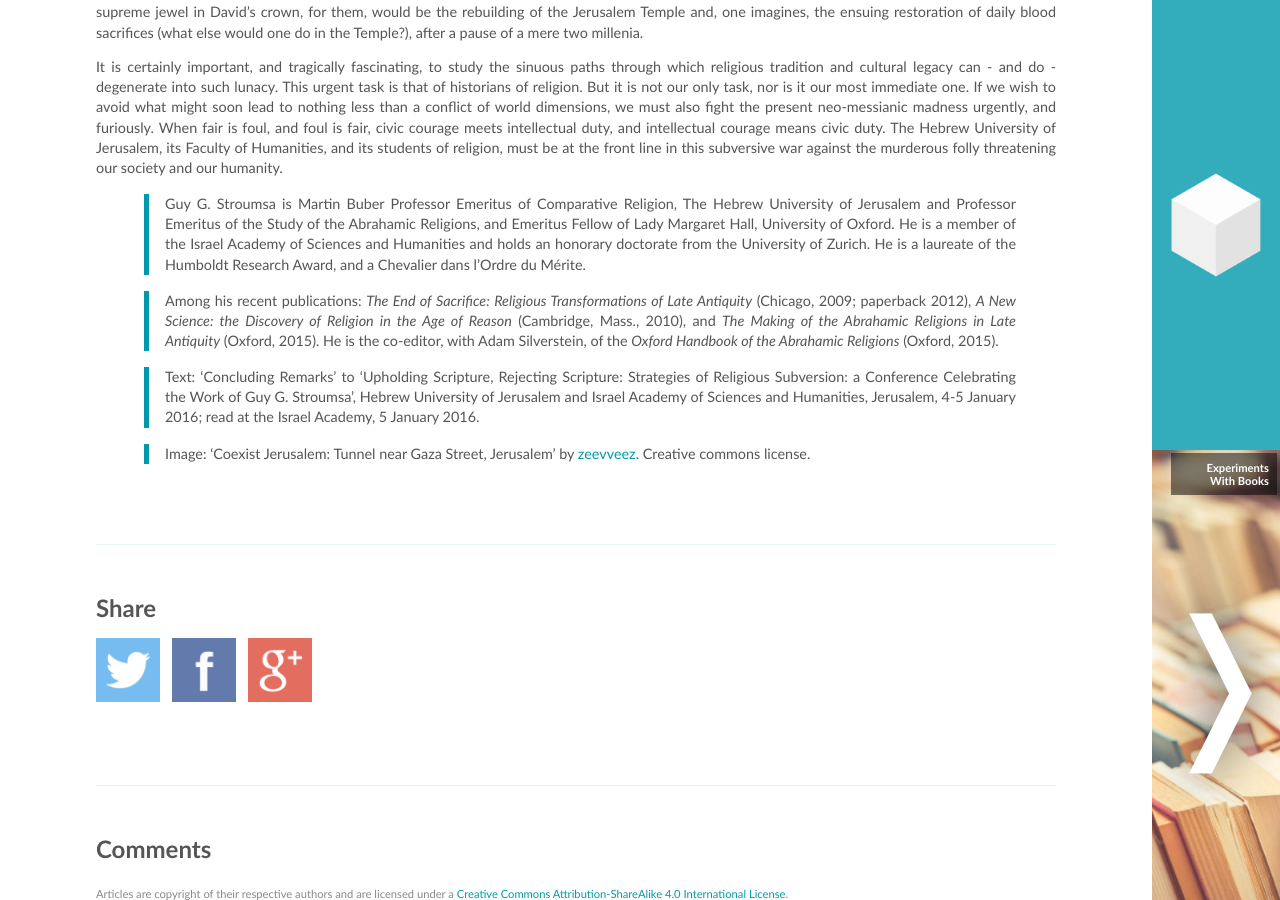
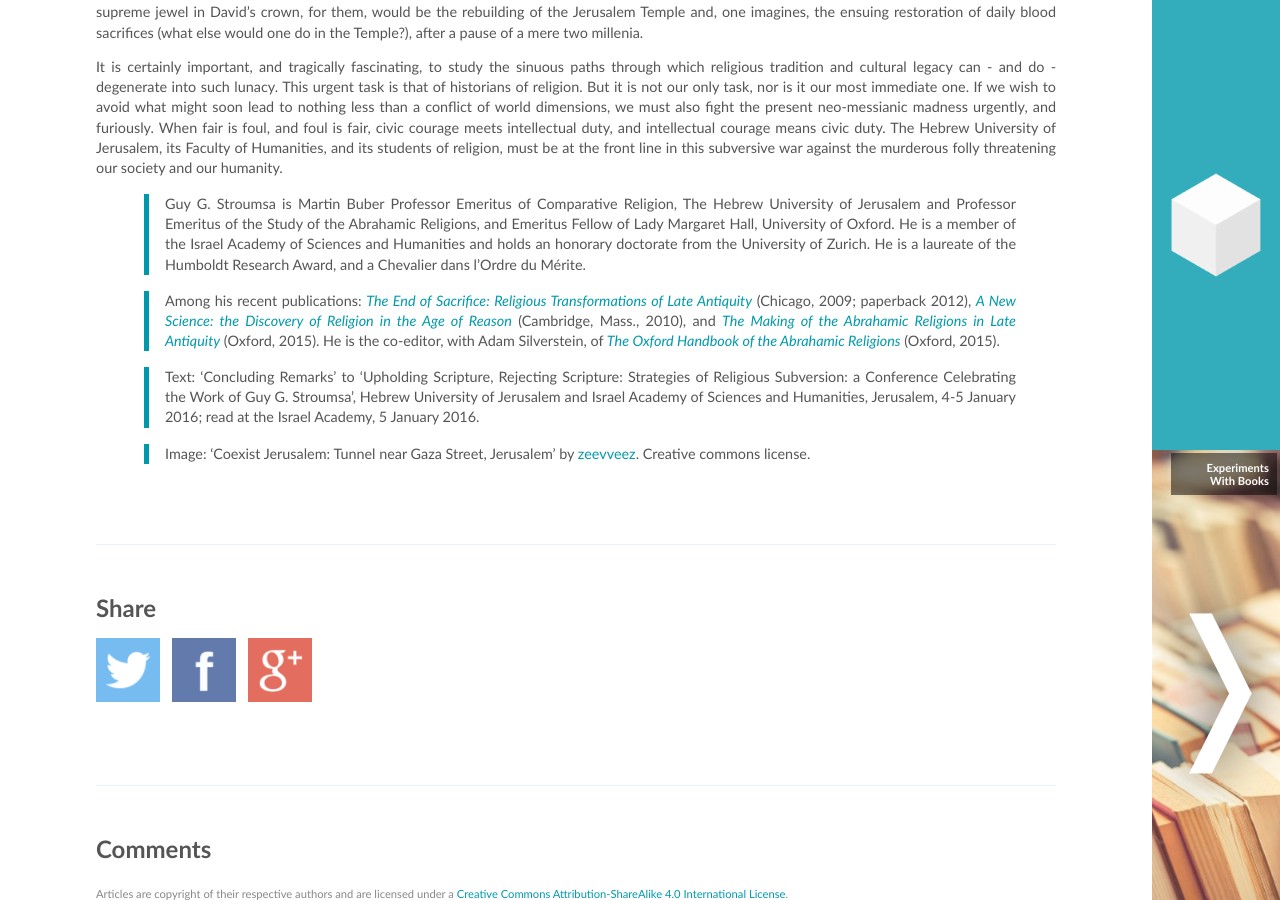
Before and after one commit to uoou/uoou.github.io, a Jekyll site: the page built from _posts/2016-01-09-a-view-from-Jerusalem.md, in a window 1280 px wide and 900 px high, scrolled down 2269 px. Built offline with Jekyll 4.4.1, drawn with Linux system fonts in a browser that asks for light colours; Markdown is read by kramdown in place of the engine named in the settings; comment, search, counter and statistics services are not loaded; part of the change alters nothing that is shown.

```diff
--- a/_posts/2016-01-09-a-view-from-Jerusalem.md
+++ b/_posts/2016-01-09-a-view-from-Jerusalem.md
@@ -30,7 +30,7 @@ It is certainly important, and tragically fascinating, to study the sinuous path
 
 > Guy G. Stroumsa is Martin Buber Professor Emeritus of Comparative Religion, The Hebrew University of Jerusalem and Professor Emeritus of the Study of the Abrahamic Religions, and Emeritus Fellow of Lady Margaret Hall, University of Oxford. He is a member of the Israel Academy of Sciences and Humanities and holds an honorary doctorate from the University of Zurich. He is a laureate of the Humboldt Research Award, and a Chevalier dans l’Ordre du Mérite.
 
-> Among his recent publications: _The End of Sacrifice: Religious Transformations of Late Antiquity_ (Chicago, 2009; paperback 2012), _A New Science: the Discovery of Religion in the Age of Reason_ (Cambridge, Mass., 2010), and _The Making of the Abrahamic Religions in Late Antiquity_ (Oxford, 2015). He is the co-editor, with Adam Silverstein, of the _Oxford Handbook of the Abrahamic Religions_ (Oxford, 2015).
+> Among his recent publications: [_The End of Sacrifice: Religious Transformations of Late Antiquity_](http://www.press.uchicago.edu/ucp/books/book/chicago/E/bo5747718.html) (Chicago, 2009; paperback 2012), [_A New Science: the Discovery of Religion in the Age of Reason_](http://www.hup.harvard.edu/catalog.php?isbn=9780674048607) (Cambridge, Mass., 2010), and [_The Making of the Abrahamic Religions in Late Antiquity_](https://global.oup.com/academic/product/the-making-of-the-abrahamic-religions-in-late-antiquity-9780198738862?cc=il&lang=en&) (Oxford, 2015). He is the co-editor, with Adam Silverstein, of [_The Oxford Handbook of the Abrahamic Religions_](https://global.oup.com/academic/product/the-oxford-handbook-of-the-abrahamic-religions-9780199697762?cc=il&lang=en&) (Oxford, 2015).
 
 > Text: 'Concluding Remarks' to 'Upholding Scripture, Rejecting Scripture: Strategies of Religious Subversion: a Conference Celebrating the Work of Guy G. Stroumsa', Hebrew University of Jerusalem and Israel Academy of Sciences and Humanities, Jerusalem, 4-5 January 2016; read at the Israel Academy, 5 January 2016.
 
```
